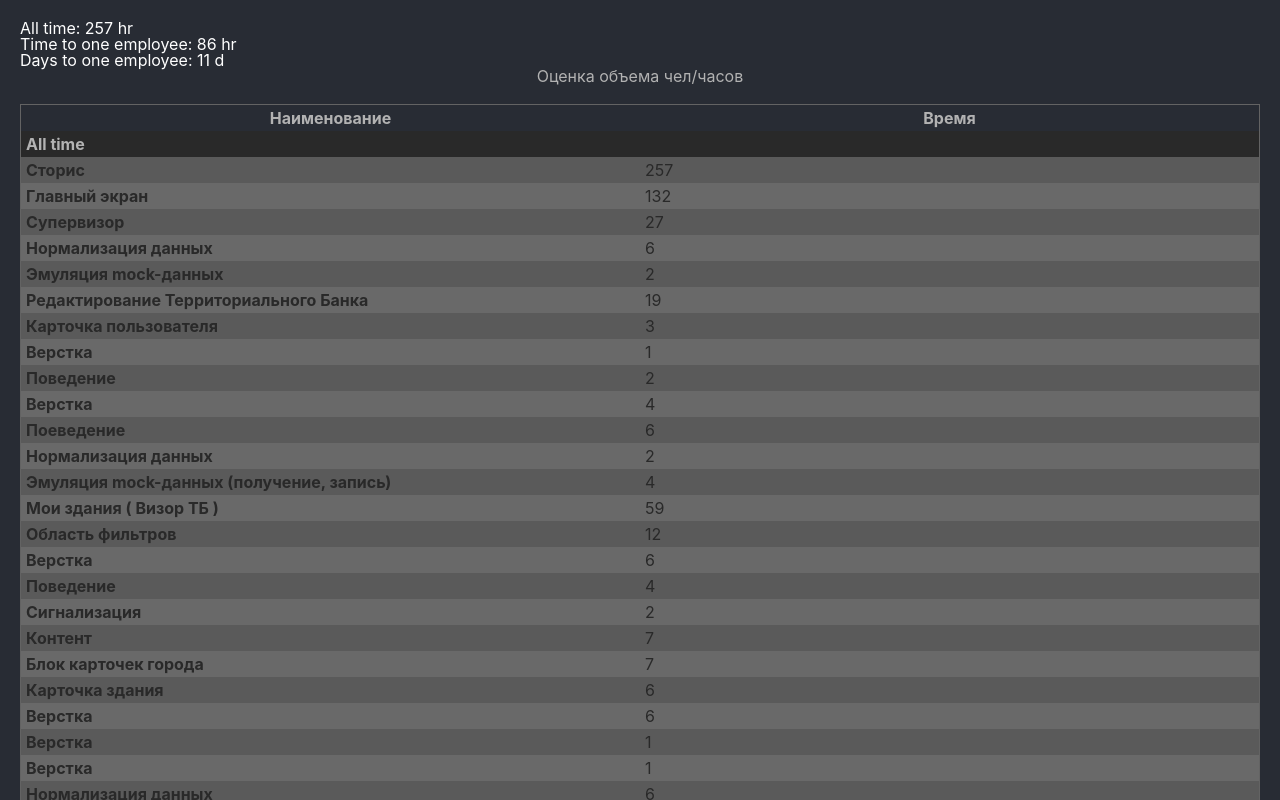
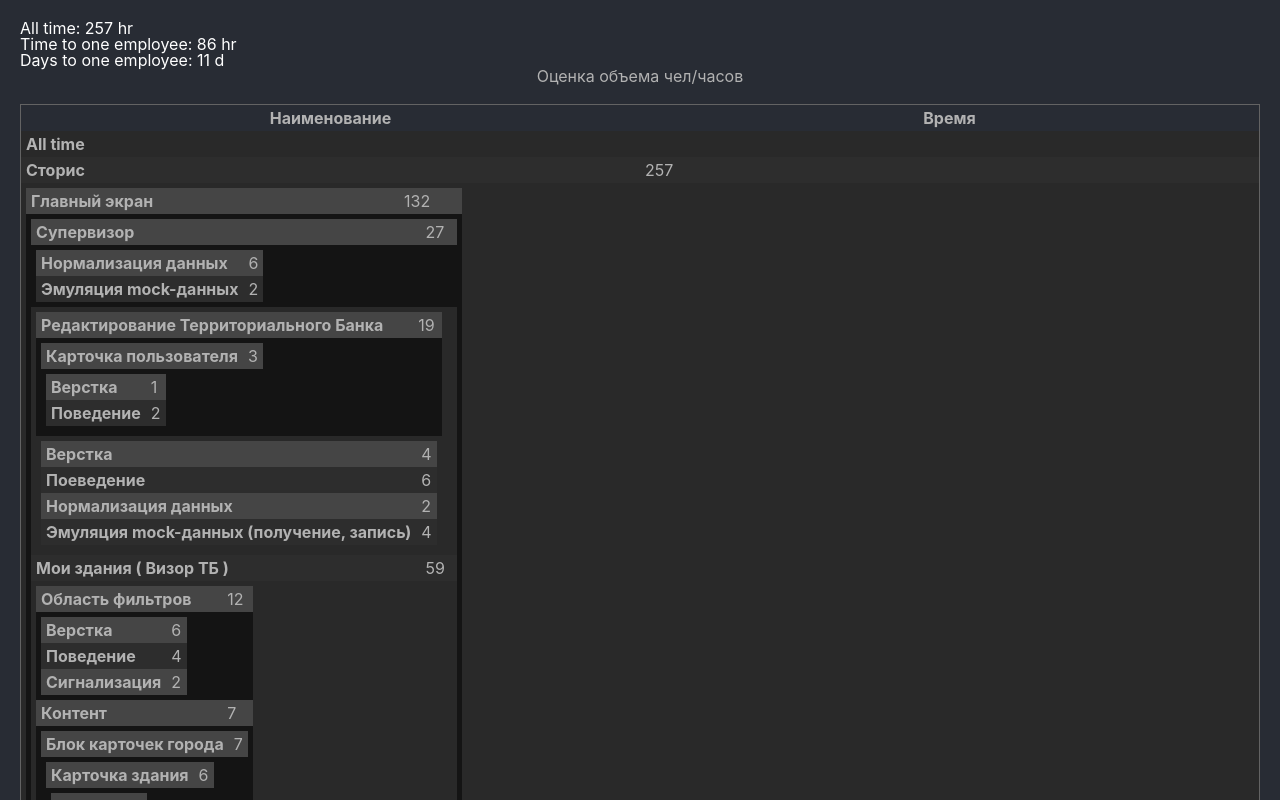
Before and after one commit to fishr-flash/visited-table, a React (Create React App) app: page / in a window 1280 px wide. Shown: the top 800 px of the page. Built offline with nearby package versions, Linux system fonts and the light colour scheme.

Commit message:
last changes

```diff
--- a/src/smeta2/index.jsx
+++ b/src/smeta2/index.jsx
@@ -49,7 +49,7 @@ export default () => {
             const clr1 = 'color: #747678';
             const clr = 'color: #72b8f5';
             console.group('%c path: "src/smeta2/index.jsx", line: "47", time: "0:34:27:182"', clr1);
-            console.info('%c content: ', clr, content);
+            console.info('%c content.expand: ', clr, content.expand);
             //console.info('this: ', this );
             //console.table( this );
             console.groupEnd();
@@ -59,9 +59,17 @@ export default () => {
             <Fragment>
                 {Object.keys(content).map((key) => {
                         const item = content[key];
-                        return Array.isArray(item) ? item.map((v) => rowsGroup(v)) :
+                        return Array.isArray(item) ?
+                            <Fragment>
+                                <tr>
+                                    <td colSpan={2}>
+                                        { item.map((v) => rowsGroup(v)) }
+                                    </td>
+                                </tr>
+                            </Fragment>
+                             :
                         key === 'name' ?  (
-                            <tr key={`${keyIndex}`} className={'visited-table__tr-unit'}>
+                            <tr key={`${keyIndex}`} className={'visited-table__tr-day'}>
                                 <th>{content.name}</th>
                                 <td>{content.subTotal ? content.subTotal : content.hours}</td>
                             </tr>
```
Also changed, not shown: 1 other file (tests, documents, lock files or other folders).
